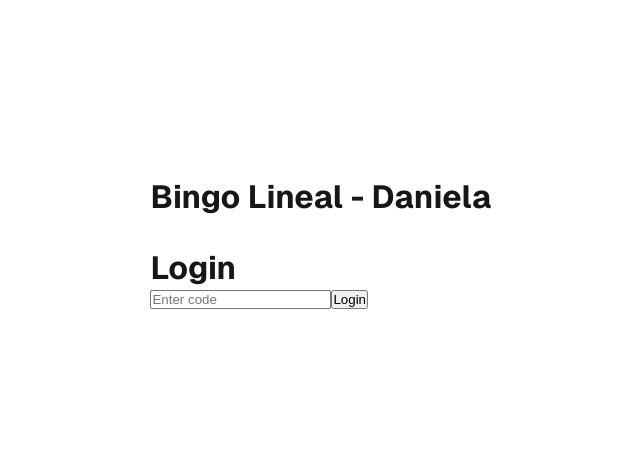
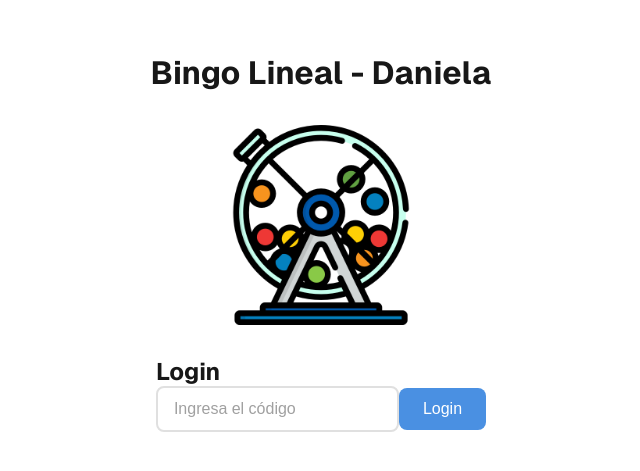
Before and after one commit to necho1122/Nextjs-Projects, a Next.js app in the folder lineal-bingo/lineal-bingo/: page / in a window 1280 px wide. Shown: the part 157-628 px from the top of the page, without its empty margins (319-959 px from the left). Built offline with nearby package versions, Linux system fonts and the light colour scheme.

Commit message:
styles update

```diff
--- a/lineal-bingo/lineal-bingo/app/page.js
+++ b/lineal-bingo/lineal-bingo/app/page.js
@@ -1,12 +1,19 @@
 import styles from './page.module.css';
 import VerificationPage from '@/components/verificationPage';
 import Header from '@/components/Header';
+import Image from 'next/image';
 
 export default function Home() {
 	return (
 		<div className={styles.page}>
 			<main className={styles.main}>
 				<Header />
+				<Image
+					src='/bingo.png'
+					alt='bingo lineal'
+					width={200}
+					height={200}
+				/>
 				<VerificationPage />
 			</main>
 			<footer className={styles.footer}></footer>
--- a/lineal-bingo/lineal-bingo/app/page.module.css
+++ b/lineal-bingo/lineal-bingo/app/page.module.css
@@ -34,6 +34,8 @@
 {
   display: flex;
   flex-direction: column;
+  align-items: center;
+  justify-content: center;
   gap: 32px;
   grid-row-start: 2;
 }
@@ -270,3 +272,66 @@ a.secondary
   justify-content: center;
   align-items: center;
 }
+
+/* styles/Input.module.css */
+.inputField
+{
+  width: 100%;
+  padding: 12px 16px;
+  border: 2px solid #e0e0e0;
+  border-radius: 8px;
+  font-size: 16px;
+  transition: border-color 0.3s, box-shadow 0.3s;
+  outline: none;
+}
+
+.inputField:focus
+{
+  border-color: #4a90e2;
+  box-shadow: 0 4px 8px rgba(74, 144, 226, 0.2);
+}
+
+.inputField::placeholder
+{
+  color: #a0a0a0;
+}
+
+/* styles/Input.module.css */
+.button
+{
+  padding: 12px 24px;
+  background-color: #4a90e2;
+  /* Azul que coincide con el input en foco */
+  color: #ffffff;
+  font-size: 16px;
+  border: none;
+  border-radius: 8px;
+  cursor: pointer;
+  transition: background-color 0.3s, transform 0.2s;
+}
+
+.button:hover
+{
+  background-color: #357ab8;
+  /* Un azul más oscuro al pasar el cursor */
+}
+
+.button:active
+{
+  transform: scale(0.98);
+  /* Pequeño efecto de presión al hacer clic */
+}
+
+.button:disabled
+{
+  background-color: #a0a0a0;
+  /* Gris para estado deshabilitado */
+  cursor: not-allowed;
+}
+
+.inputVerify
+{
+  display: flex;
+  flex-direction: row;
+  align-items: center;
+}
--- a/lineal-bingo/lineal-bingo/components/BingoControlButtons.jsx
+++ b/lineal-bingo/lineal-bingo/components/BingoControlButtons.jsx
@@ -1,5 +1,6 @@
 // components/BingoControlButtons.js
 import React from 'react';
+import styles from '../app/page.module.css';
 
 export function BingoControlButtons({
 	handleCellClick,
@@ -12,6 +13,7 @@ export function BingoControlButtons({
 				onClick={handleCellClick}
 				type='button'
 				disabled={gameOver}
+				className={styles.button}
 			>
 				Ficha
 			</button>
@@ -19,6 +21,7 @@ export function BingoControlButtons({
 			<button
 				onClick={handleClearClick}
 				type='button'
+				className={styles.button}
 			>
 				Reiniciar
 			</button>
--- a/lineal-bingo/lineal-bingo/components/verificationPage.jsx
+++ b/lineal-bingo/lineal-bingo/components/verificationPage.jsx
@@ -2,6 +2,7 @@
 import { useState } from 'react';
 import { useAuth } from '@/context/AuthContext'; // Importa el hook del contexto
 import { useRouter } from 'next/navigation';
+import styles from '../app/page.module.css';
 
 export default function VerificationPage() {
 	const { loginAsAdmin, loginAsUser } = useAuth();
@@ -22,14 +23,22 @@ export default function VerificationPage() {
 
 	return (
 		<div>
-			<h1>Login</h1>
-			<input
-				type='text'
-				value={code}
-				onChange={(e) => setCode(e.target.value)}
-				placeholder='Enter code'
-			/>
-			<button onClick={handleLogin}>Login</button>
+			<h2>Login</h2>
+			<div className={styles.inputVerify}>
+				<input
+					type='text'
+					value={code}
+					onChange={(e) => setCode(e.target.value)}
+					placeholder='Ingresa el código'
+					className={styles.inputField}
+				/>
+				<button
+					onClick={handleLogin}
+					className={styles.button}
+				>
+					Login
+				</button>
+			</div>
 		</div>
 	);
 }
```
